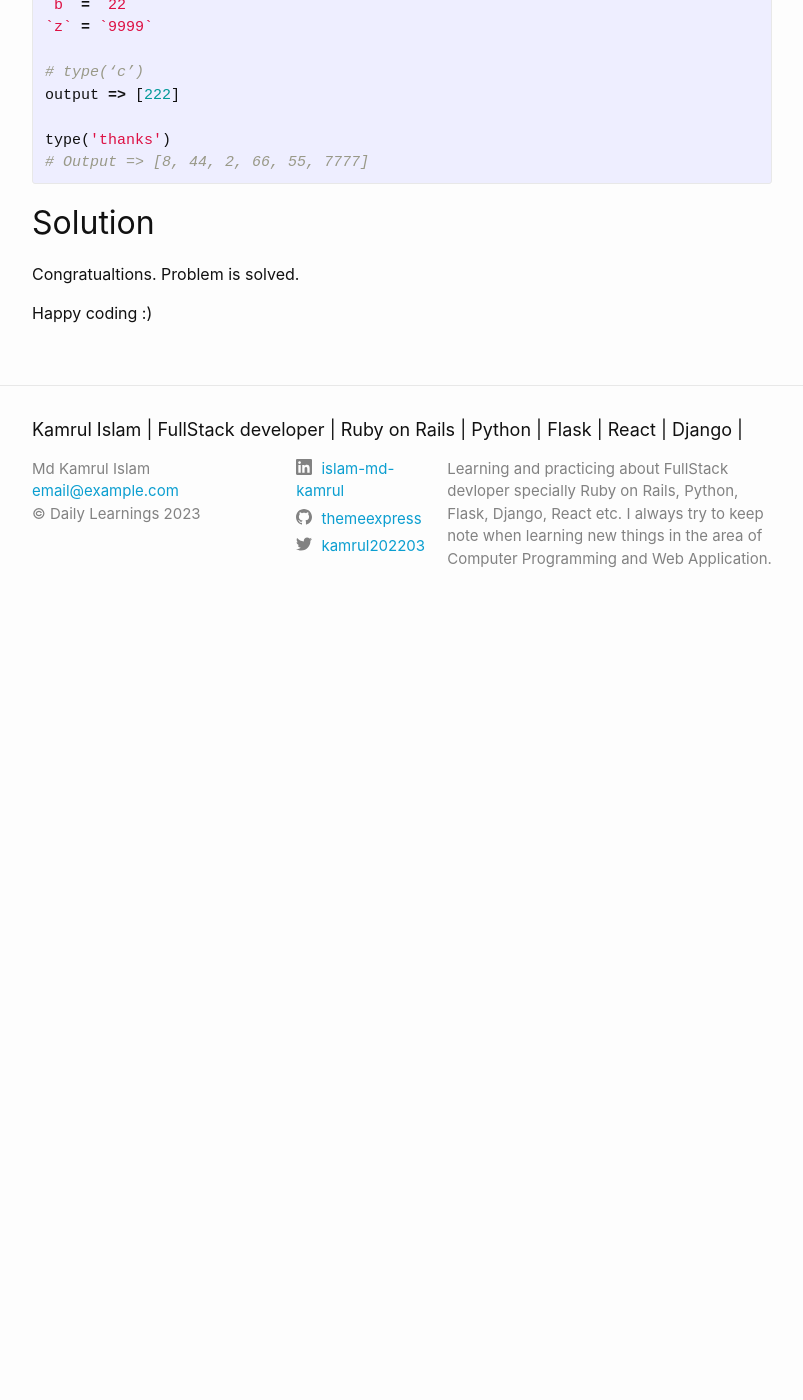
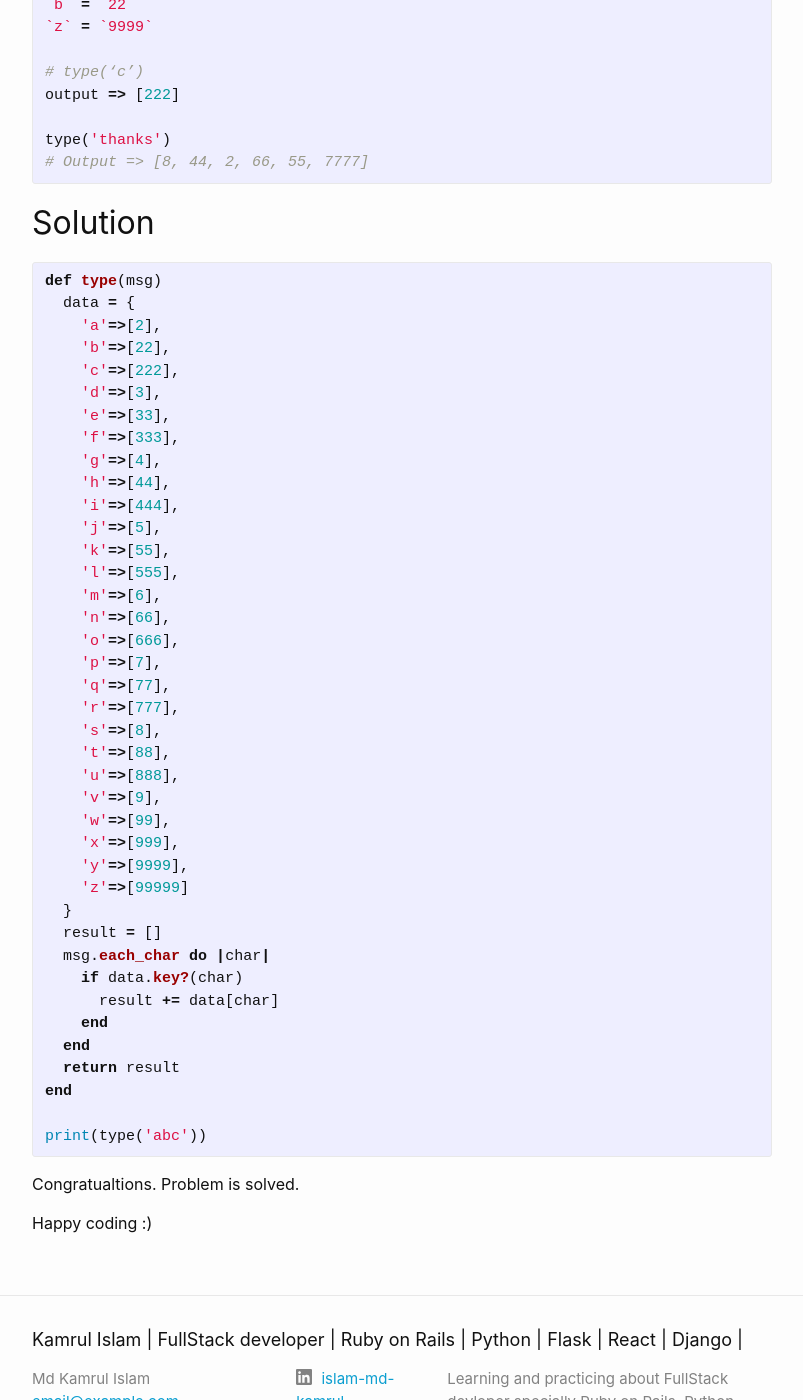
Before and after one commit to themeexpress/themeexpress.github.io, a Jekyll site: the page built from ps_dsa/_posts/2023-06-03-button-phone-keypad-problem-solve.markdown, in a window 1280 px wide and 1400 px high, scrolled down 1092 px. Shown: the whole window, without its empty margins (238-1041 px from the left). Built offline with Jekyll 4.4.1, drawn with Linux system fonts in a browser that asks for light colours; before the commit the page ends 1722 px from its top, so only the background shows below that.

Commit message:
Update 2023-06-03-button-phone-keypad-problem-solve.markdown
update the code

```diff
--- a/ps_dsa/_posts/2023-06-03-button-phone-keypad-problem-solve.markdown
+++ b/ps_dsa/_posts/2023-06-03-button-phone-keypad-problem-solve.markdown
@@ -27,6 +27,46 @@ type('thanks')
 
 {% highlight Ruby %}
 
+def type(msg)
+  data = {
+    'a'=>[2],
+    'b'=>[22],
+    'c'=>[222],
+    'd'=>[3],
+    'e'=>[33],
+    'f'=>[333],
+    'g'=>[4],
+    'h'=>[44],
+    'i'=>[444],
+    'j'=>[5],
+    'k'=>[55],
+    'l'=>[555],
+    'm'=>[6],
+    'n'=>[66],
+    'o'=>[666],
+    'p'=>[7],
+    'q'=>[77],
+    'r'=>[777],
+    's'=>[8],
+    't'=>[88],
+    'u'=>[888],
+    'v'=>[9],
+    'w'=>[99],
+    'x'=>[999],
+    'y'=>[9999],
+    'z'=>[99999]
+  }
+  result = []
+  msg.each_char do |char|
+    if data.key?(char)
+      result += data[char]
+    end
+  end
+  return result
+end
+
+print(type('abc'))
+
 {% endhighlight %}
 
 
```
